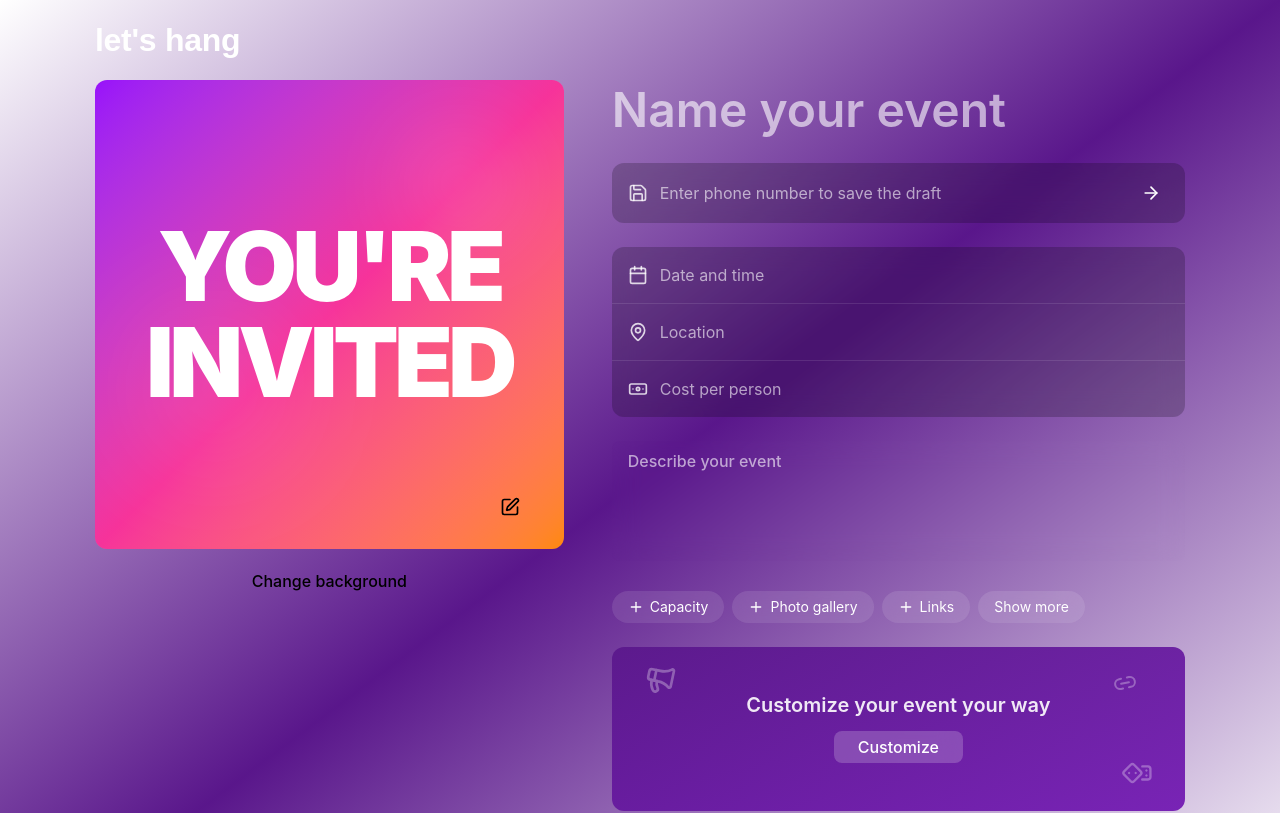
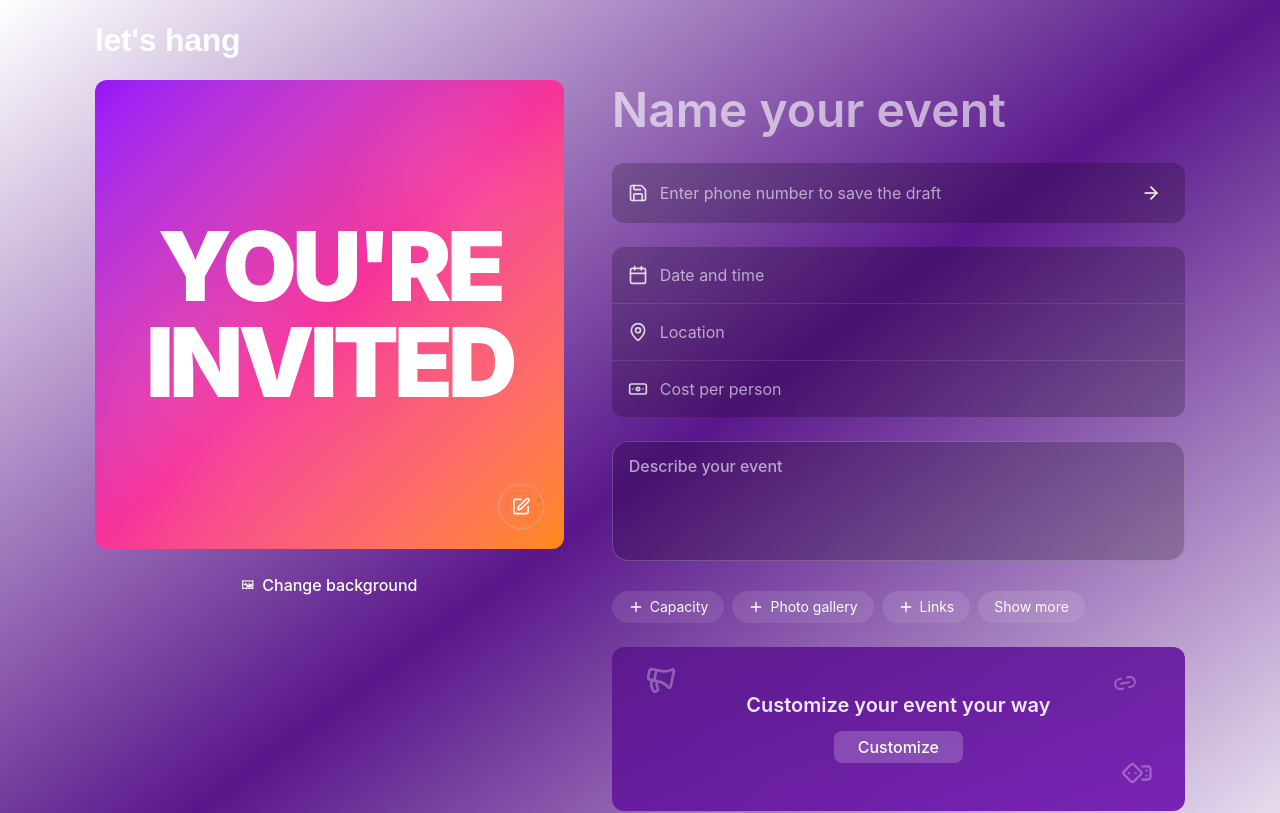
Before and after one commit to Madhavkabra/lets-hang-event, a React (Vite) app: page / in a window 1280 px wide. Shown: the top 813 px of the page. Built offline with nearby package versions, Linux system fonts and the light colour scheme.

Commit message:
feat: enhance UI components with ghost variant and stroke border support

```diff
--- a/src/components/ui/Button.tsx
+++ b/src/components/ui/Button.tsx
@@ -1,11 +1,14 @@
 import React from 'react';
 
 interface ButtonProps extends React.ButtonHTMLAttributes<HTMLButtonElement> {
-  variant?: 'glass' | 'glass-dark' | 'primary' | 'secondary';
+    variant?: 'glass' | 'glass-dark' | 'primary' | 'secondary' | 'material' | 'tertiary' | 'ghost';
     size?: 'sm' | 'md' | 'lg';
     icon?: React.ComponentType<{ className?: string }>;
     iconPosition?: 'left' | 'right';
+    labelType?: 'text' | 'symbol';
+    stroke?: boolean;
     fullWidth?: boolean;
+    emoji?: string;
 }
 
 const Button = React.forwardRef<HTMLButtonElement, ButtonProps>(
@@ -16,40 +19,88 @@ const Button = React.forwardRef<HTMLButtonElement, ButtonProps>(
             size = 'md',
             icon: Icon,
             iconPosition = 'left',
+            labelType = 'text',
+            stroke = false,
             fullWidth = false,
+            emoji,
             className = '',
+            style,
             ...props
         },
         ref
     ) => {
+        const isSymbolOnly = labelType === 'symbol';
+
         const baseStyles =
-      'inline-flex items-center justify-center gap-2 rounded-lg font-inter text-button transition-all duration-200 hover:scale-[1.02] active:scale-[0.98] disabled:opacity-50 disabled:cursor-not-allowed';
+            'inline-flex items-center justify-center transition-all duration-200 hover:opacity-90 disabled:opacity-50 disabled:cursor-not-allowed';
 
         const variantStyles = {
             glass: 'bg-white/20 backdrop-blur-md text-white hover:bg-white/30',
-      'glass-dark':
-        'bg-black/20 backdrop-blur-md text-white hover:bg-black/30',
+            'glass-dark': 'bg-black/20 backdrop-blur-md text-white hover:bg-black/30',
             primary: 'bg-soft-pink text-white hover:bg-soft-pink/90',
             secondary: 'bg-deep-violet text-white hover:bg-deep-violet/90',
+            material: 'bg-material-ultrathin-2 backdrop-blur-material text-white',
+            tertiary: 'bg-fills-tertiary-1 backdrop-blur-heavy text-white rounded-[16px]',
+            ghost: 'bg-transparent hover:opacity-80',
         };
 
-    const sizeStyles = {
-      sm: 'px-3 py-1.5 text-sm',
-      md: 'px-4 py-2 text-base',
-      lg: 'px-6 py-3 text-lg',
+        // Different size styles for symbol-only vs text buttons
+        const sizeStyles = isSymbolOnly ? {
+            sm: 'p-2',
+            md: 'p-2.5',
+            lg: 'p-3',
+        } : variant === 'tertiary' ? {
+            sm: 'px-4 py-2 text-sm gap-2',
+            md: 'px-5 py-3 text-base gap-2',
+            lg: 'px-6 py-3 text-lg gap-2',
+        } : {
+            sm: 'px-3 py-1.5 text-sm gap-2',
+            md: 'px-4 py-2 text-base gap-2',
+            lg: 'px-5 py-3 text-base gap-2',
         };
 
+        // Icon size based on button size
+        const iconSizeStyles = {
+            sm: 'w-4 h-4',
+            md: 'w-5 h-5',
+            lg: 'w-5 h-[19px]', // 20x19 for large as per Figma
+        };
+
+        // Border radius - fully rounded for symbol-only, 16px for large text buttons, 8px for others
+        const radiusStyle = isSymbolOnly ? 'rounded-[100px]' : size === 'lg' ? 'rounded-2xl' : 'rounded-lg';
+
+        // Stroke style - add border when stroke is true
+        const strokeStyles = stroke
+            ? { ...style, border: '1px solid rgba(194, 194, 194, 0.5)' }
+            : style;
+
         const widthStyle = fullWidth ? 'w-full' : '';
+        const textStyle = !isSymbolOnly
+            ? variant === 'ghost'
+                ? 'font-sf-pro text-title-2'
+                : 'font-inter text-button'
+            : '';
+
+        // Ghost variant color
+        const ghostStyles = variant === 'ghost'
+            ? { ...strokeStyles, color: 'rgba(0, 0, 0, 0.25)' }
+            : strokeStyles;
 
         return (
             <button
                 ref={ref}
-        className={`${baseStyles} ${variantStyles[variant]} ${sizeStyles[size]} ${widthStyle} ${className}`}
+                className={`${baseStyles} ${variantStyles[variant]} ${sizeStyles[size]} ${radiusStyle} ${widthStyle} ${textStyle} ${className}`}
+                style={ghostStyles}
                 {...props}
             >
-        {Icon && iconPosition === 'left' && <Icon className="w-5 h-5" />}
-        {children}
-        {Icon && iconPosition === 'right' && <Icon className="w-5 h-5" />}
+                {emoji && <span className="text-[12px]">{emoji}</span>}
+                {Icon && (iconPosition === 'left' || isSymbolOnly) && !emoji && (
+                    <Icon className={iconSizeStyles[size]} />
+                )}
+                {!isSymbolOnly && children}
+                {Icon && iconPosition === 'right' && !isSymbolOnly && !emoji && (
+                    <Icon className={iconSizeStyles[size]} />
+                )}
             </button>
         );
     }
--- a/src/components/ui/Input.tsx
+++ b/src/components/ui/Input.tsx
@@ -2,7 +2,7 @@ import React from 'react';
 
 interface InputProps extends React.InputHTMLAttributes<HTMLInputElement> {
     icon?: React.ComponentType<{ className?: string }>;
-  variant?: 'glass' | 'glass-dark' | 'transparent';
+    variant?: 'glass' | 'glass-dark' | 'material' | 'transparent';
 }
 
 const Input = React.forwardRef<HTMLInputElement, InputProps>(
@@ -16,8 +16,35 @@ const Input = React.forwardRef<HTMLInputElement, InputProps>(
         const variantStyles = {
             glass: 'bg-white/10 backdrop-blur-md px-4 py-3 rounded-lg',
             'glass-dark': 'bg-black/20 backdrop-blur-md px-4 py-3 rounded-lg',
+            material: '',
             transparent: 'px-2 py-1',
         };
+
+        // Material variant with gradient border
+        if (variant === 'material') {
+            return (
+                <div className="relative group">
+                    {/* Gradient border wrapper */}
+                    <div className="absolute inset-0 rounded-2xl bg-gradient-to-b from-white/50 via-white/20 to-white/30 p-[1px] transition-all duration-300 group-hover:from-white/60 group-hover:via-white/30 group-hover:to-white/40">
+                        <div
+                            className="h-full w-full rounded-2xl bg-[rgba(110,110,110,0.75)]"
+                            style={{ backdropFilter: 'blur(80px)' }}
+                        >
+                        </div>
+                    </div>
+
+                    {/* Content */}
+                    <div className="relative flex items-center gap-3 p-4">
+                        {Icon && <Icon className="w-5 h-5 text-white/80 flex-shrink-0" />}
+                        <input
+                            ref={ref}
+                            className={`${baseStyles} ${className}`}
+                            {...props}
+                        />
+                    </div>
+                </div>
+            );
+        }
 
         if (Icon) {
             return (
--- a/src/components/ui/Textarea.tsx
+++ b/src/components/ui/Textarea.tsx
@@ -8,18 +8,19 @@ interface TextareaProps
 const Textarea = React.forwardRef<HTMLTextAreaElement, TextareaProps>(
   ({ variant = 'glass-dark', className = '', ...props }, ref) => {
     const baseStyles =
-      'w-full bg-transparent font-sf-pro text-body text-white placeholder:text-white/60 focus:outline-none transition-all duration-200 resize-none';
+      'w-full bg-black/20 font-sf-pro text-body text-white placeholder:text-white/60 focus:outline-none transition-all duration-200 resize-none';
 
     const variantStyles = {
-      glass: 'bg-white/10 backdrop-blur-md px-4 py-3 rounded-lg',
-      'glass-dark': 'bg-black/20 backdrop-blur-md px-4 py-3 rounded-lg',
+      glass: 'bg-white/10 backdrop-blur-md p-4 rounded-2xl',
+      'glass-dark': 'bg-black/20 backdrop-blur-md p-4 rounded-2xl',
     };
 
     return (
       <textarea
         ref={ref}
         className={`${baseStyles} ${variantStyles[variant]} ${className}`}
-        rows={4}
+        style={{ border: '1px solid rgba(255, 255, 255, 0.2)' }}
+        rows={2}
         {...props}
       />
     );
```
Lines whose indentation alone changed are shown as unchanged.
